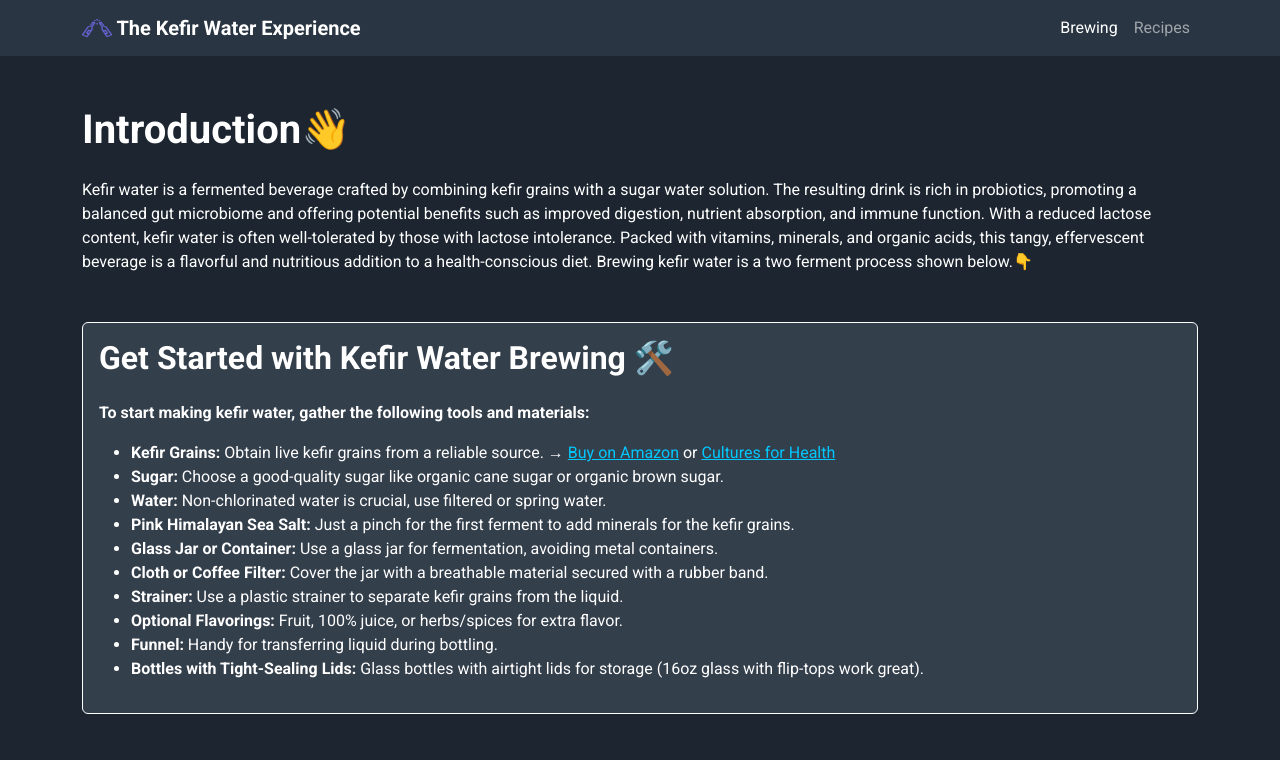
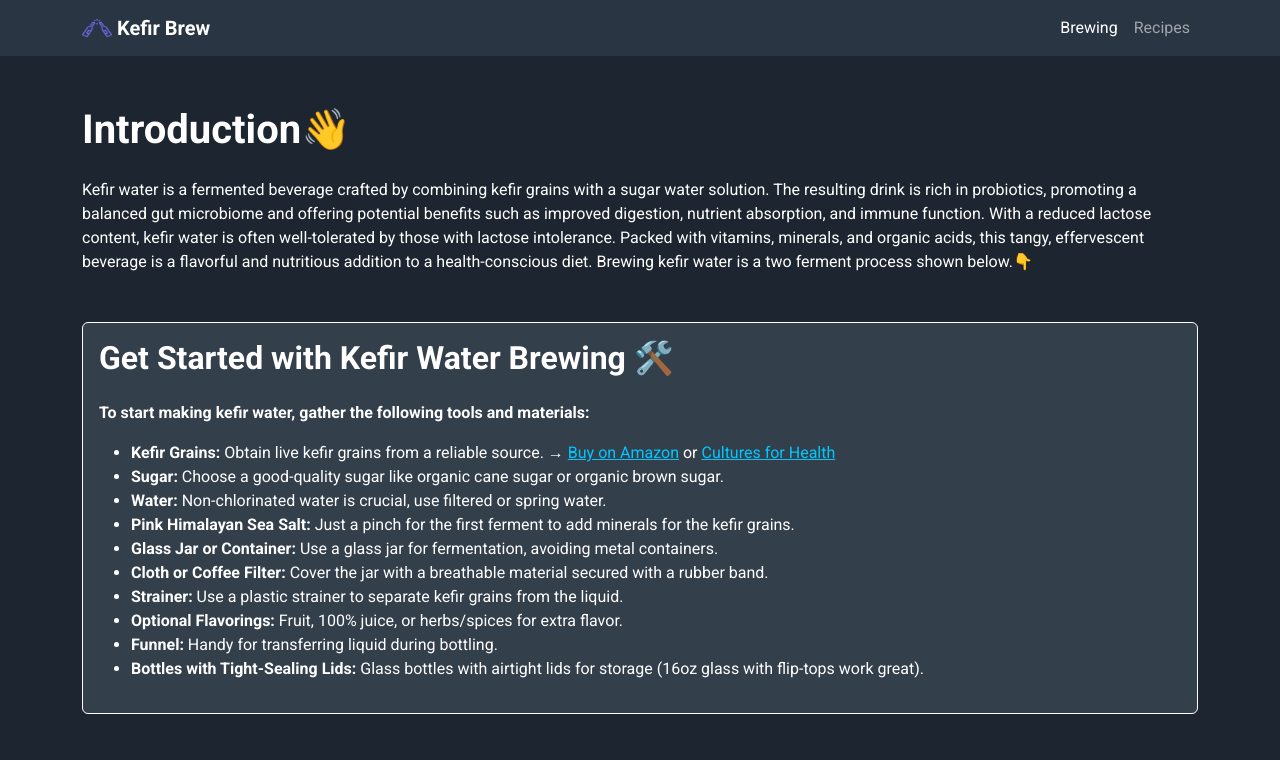
Before and after one commit to bdalaba/kefir-brew, a plain HTML site: page index.html in a window 1280 px wide. Shown: the top 760 px of the page. Drawn offline with nearby package versions, Linux system fonts and the light colour scheme.

Commit message:
Update index.html

```diff
--- a/index.html
+++ b/index.html
@@ -4,7 +4,7 @@
     <meta charset="UTF-8">
     <meta name="viewport" content="width=device-width, initial-scale=1">
     <link rel="icon" href="images/kwe-browser-icon(rev).png">
-    <title>The Kefir Water Experience</title>
+    <title>Kefir Brew</title>
     <!-- Bootstrap CSS -->
     <link rel="stylesheet" href="https://cdn.jsdelivr.net/npm/bootstrap@5.3.0/dist/css/bootstrap.min.css">
     <link rel="preconnect" href="https://fonts.googleapis.com">
@@ -19,7 +19,7 @@
     <div class="container">
       <a class="navbar-brand" href="https://bdalaba.github.io/kefir-water-experience/">
         <img src="images/kwe-logo(rev).png" alt="Logo" width="30" height="24" class="d-inline-block align-text-top">
-        The Kefir Water Experience
+        Kefir Brew
       </a>
       <button class="navbar-toggler" type="button" data-bs-toggle="collapse" data-bs-target="#navbarNav" aria-controls="navbarNav" aria-expanded="false" aria-label="Toggle navigation">
         <span class="navbar-toggler-icon"></span>
```
